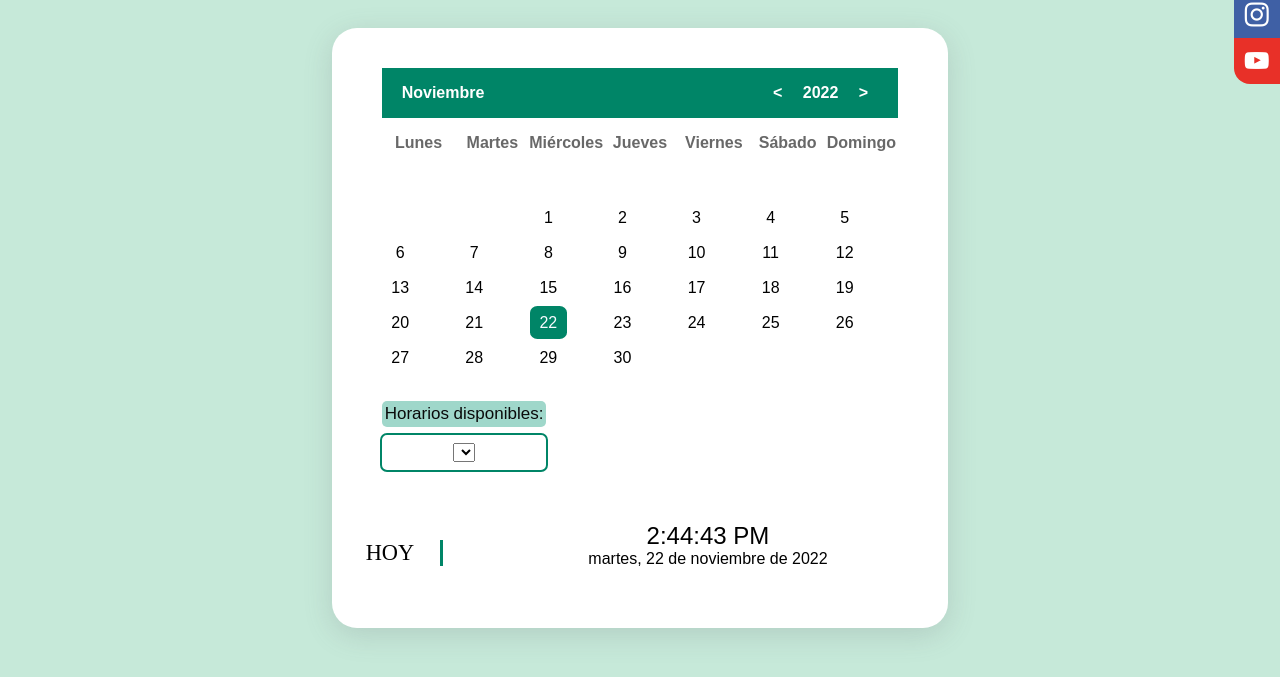
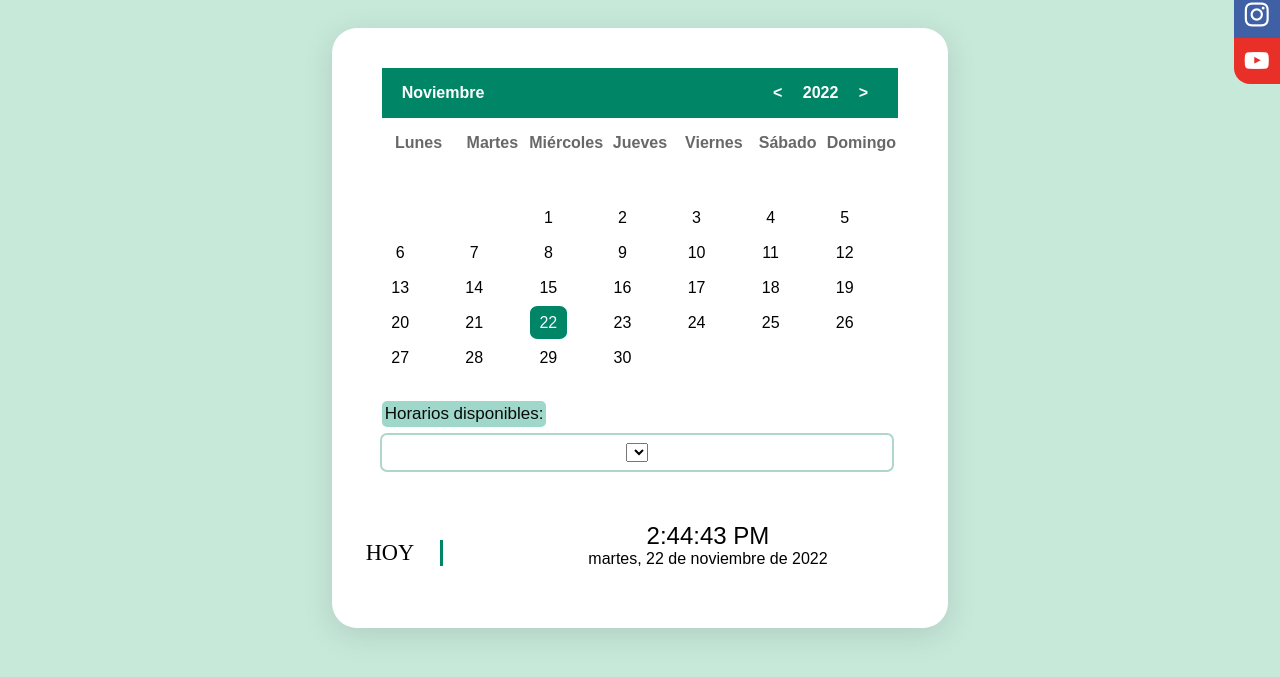
Before and after one commit to EmaDeAngelis/GestionEmocional.github.io, a plain HTML site: page pages/calendario2.html in a window 1280 px wide. Shown: the part 335-1012 px from the top of the page. Drawn offline with Linux system fonts and the light colour scheme; files whose address does not match are found by name.

Commit message:
Add files via upload

```diff
--- a/Styles/style.css
+++ b/Styles/style.css
@@ -250,12 +250,11 @@
   }
 
   .cuadrito{
-    width: 100%;
+    width: 310%;
     /* background: red; */
     text-align: center;
     display: flex;
-    justify-content: start;
-    align-items: center;
+    position: relative;
   }
 
   .textoHorarios{
@@ -272,14 +271,15 @@
     top: 60px;
   }
 
+
   .form__input{
     display: block;
     margin-top: 0.5rem;
     padding: .5rem 0.5rem;
     border-radius: 5px;
     border: 0;
-    width: 200%;
-    outline: solid 2px rgb(0,133,103);
+    width: 300%;
+    outline: solid 2px rgb(174, 214, 205);
     position: relative;
     top: 60px;
   }
@@ -287,10 +287,6 @@
   .blanco{
     background-color: rgb(198,233,217);
     padding: 50px;
-  }
-
-  .loremFalso{
-    color: white;
   }
 
   @keyframes to-top {
```
